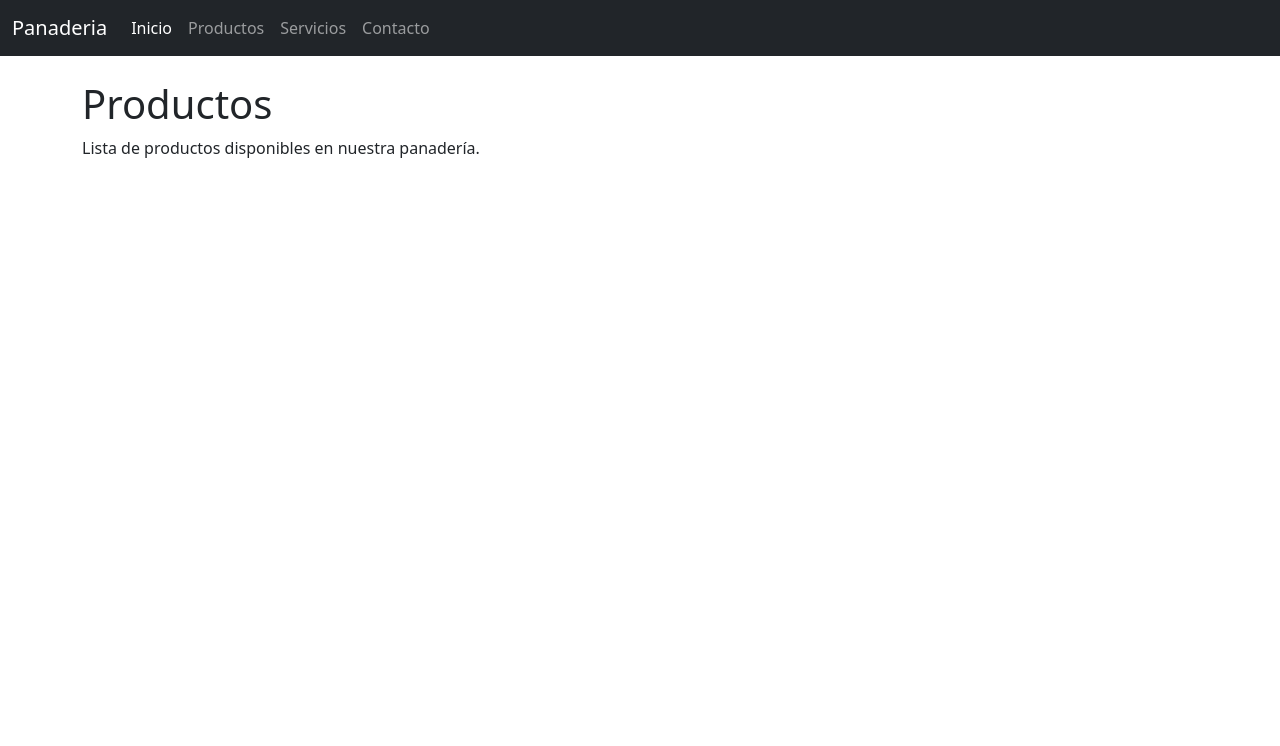
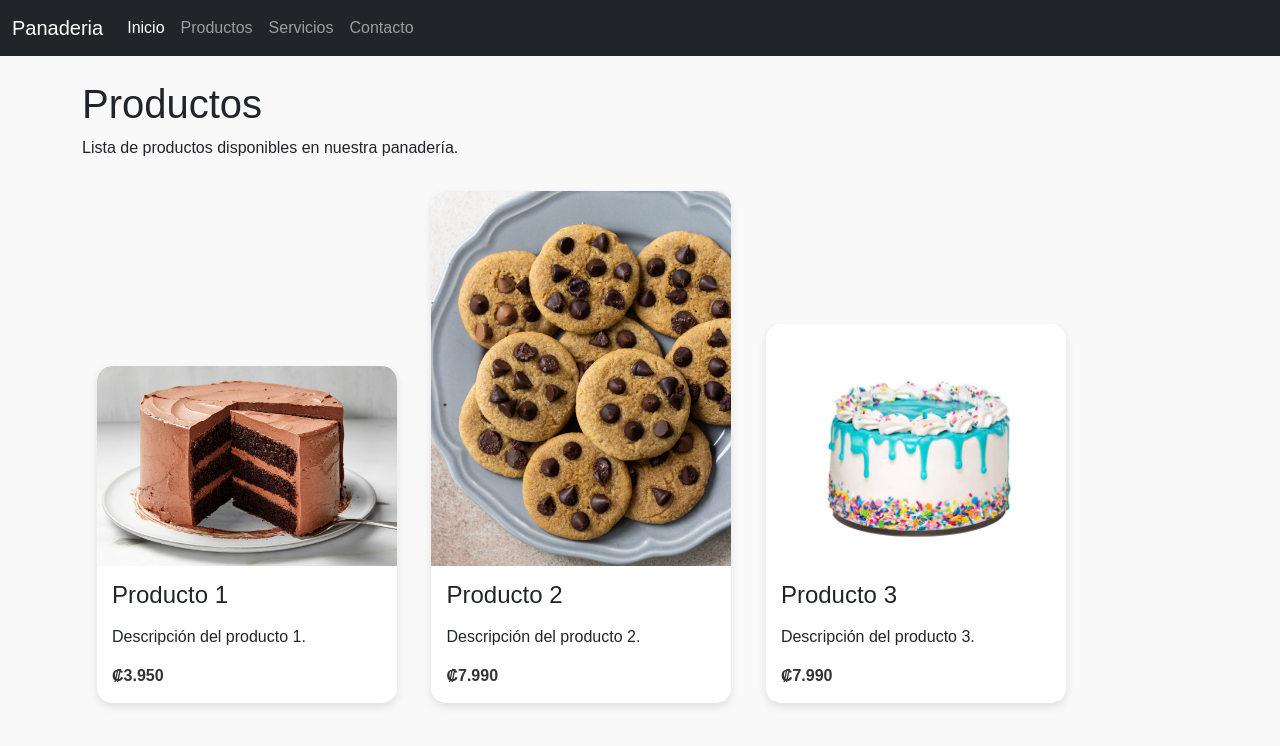
Before and after one commit to Ray-mocca/Proyecto_Progra_Avanzada, a Django app: page /productos/ in a window 1280 px wide. Shown: the top 746 px of the page. Run offline with Django 5.2, Linux system fonts and the light colour scheme.

Commit message:
Productos
Agregado sistema funcional de productos - Visibles

-Falta agregarles funcionalidad, menú interno
-Falta agregar posibilidad del administrador de agregar o remover productos

```diff
--- /dev/null
+++ b/Website_Menu_Project/ProyectoMenu/static/styles/custom.css
@@ -0,0 +1,55 @@
+body {
+    font-family: Arial, sans-serif;
+    margin: 0;
+    padding: 0;
+    background-color: #f9f9f9;
+}
+
+.productos-destacados {
+    text-align: center;
+    padding: 20px;
+}
+
+.productos-destacados h1 {
+    font-size: 2em;
+    margin-bottom: 20px;
+}
+
+.product-card {
+    display: inline-block;
+    background-color: #fff;
+    border-radius: 15px;
+    box-shadow: 0 4px 8px rgba(0, 0, 0, 0.1);
+    margin: 15px;
+    max-width: 300px;
+    transition: transform 0.2s;
+    text-align: left;
+    overflow: hidden;
+}
+
+.product-card:hover {
+    transform: scale(1.05);
+}
+
+.product-card img {
+    border-radius: 15px 15px 0 0;
+    width: 100%;
+    height: 100%;
+    object-fit: cover;
+    display: block;
+}
+
+.product-card h2 {
+    font-size: 1.5em;
+    margin: 15px;
+}
+
+.product-card p {
+    margin: 0 15px 15px;
+}
+
+.product-card .price {
+    font-weight: bold;
+    color: #333;
+    margin: 0 15px 15px;
+}
--- a/Website_Menu_Project/ProyectoMenu/templates/base.html
+++ b/Website_Menu_Project/ProyectoMenu/templates/base.html
@@ -3,7 +3,7 @@
 <!doctype html>
 <html lang="es">
     <head>
-        <title>{% block titulo %}  {% endblock %}</title>
+        <title>{% block titulo %} Panaderia {% endblock %}</title>
 
         <!-- Required meta tags -->
         <meta charset="utf-8" />
@@ -19,6 +19,8 @@
             integrity="sha384-T3c6CoIi6uLrA9TneNEoa7RxnatzjcDSCmG1MXxSR1GAsXEV/Dwwykc2MPK8M2HN"
             crossorigin="anonymous"
         />
+        <!-- CSS File for product cards-->
+        <link rel="stylesheet" href="{% static 'styles/custom.css' %}">
 
     </head>
 
--- a/Website_Menu_Project/ProyectoMenu/templates/paginas/productos.html
+++ b/Website_Menu_Project/ProyectoMenu/templates/paginas/productos.html
@@ -1,4 +1,5 @@
 {% extends 'base.html' %}
+{% load static %}
 
 {% block titulo %}Productos{% endblock %}
 
@@ -7,5 +8,27 @@
         <h1>Productos</h1>
         <p>Lista de productos disponibles en nuestra panadería.</p>
         <!-- Añadir tabla o grilla para demostrar los productos -->
+        <section class="productos">
+            <div class="product-card">
+
+                <img src="{% static 'images/chocolatecake.jpg' %}" alt="Producto 1">
+                <h2>Producto 1</h2>
+                <p>Descripción del producto 1.</p>
+                <p class="price">₡3.950</p>
+            </div>
+            <div class="product-card">
+                <img src="{% static 'images/Cookies.jpg' %}" alt="Producto 2">
+                <h2>Producto 2</h2>
+                <p>Descripción del producto 2.</p>
+                <p class="price">₡7.990</p>
+            </div>
+            <div class="product-card">
+                <img src="{% static 'images/Chipscake.jpg' %}" alt="Producto 3">
+                <h2>Producto 3</h2>
+                <p>Descripción del producto 3.</p>
+                <p class="price">₡7.990</p>
+            </div>
+        </section>
+
     </div>
 {% endblock %}
--- a/Website_Menu_Project/Website_Menu_Project/settings.py
+++ b/Website_Menu_Project/Website_Menu_Project/settings.py
@@ -118,7 +118,7 @@ USE_TZ = True
 
 STATIC_URL = '/static/'
 STATICFILES_DIRS = [
-    BASE_DIR / "static",
+    BASE_DIR/"static",
 ]
 
 # Default primary key field type
```
Also changed, not shown: Website_Menu_Project/ProyectoMenu/templates/paginas/contacto.html (+37 -0 lines), Website_Menu_Project/ProyectoMenu/templates/paginas/servicios.html (+16 -0 lines), Website_Menu_Project/ProyectoMenu/static/images/Chipscake.jpg (added), Website_Menu_Project/ProyectoMenu/static/images/Cookies.jpg (added), Website_Menu_Project/ProyectoMenu/static/images/chocolatecake.jpg (added).
